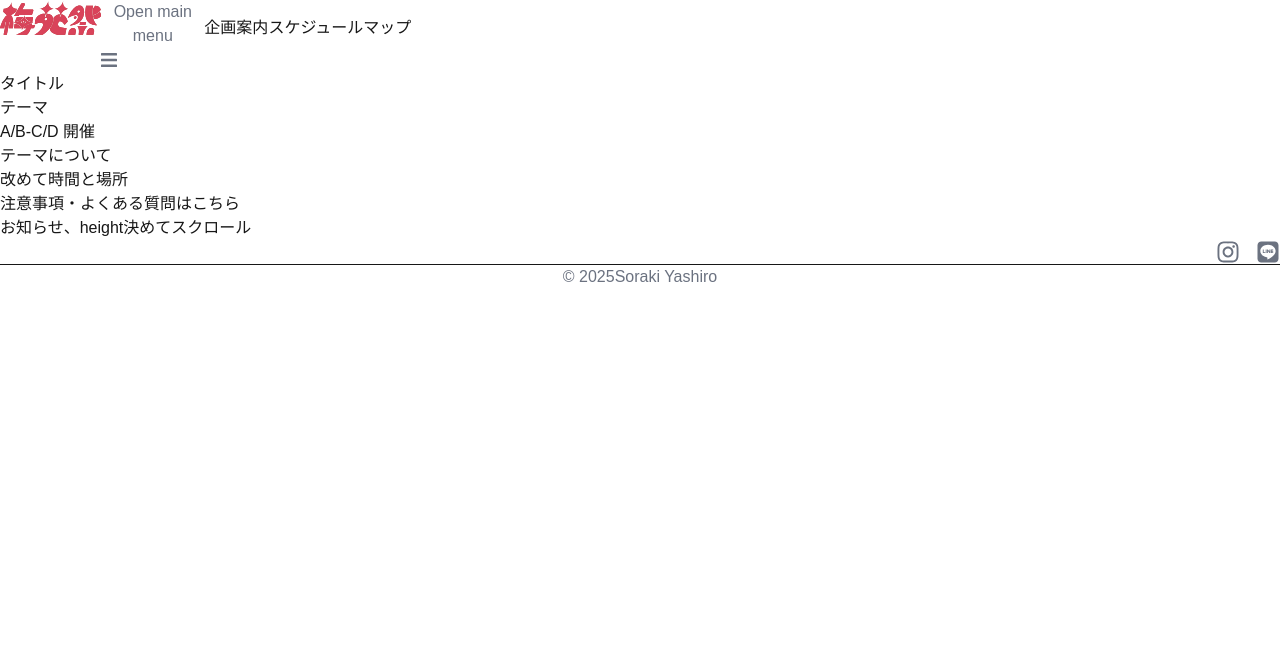
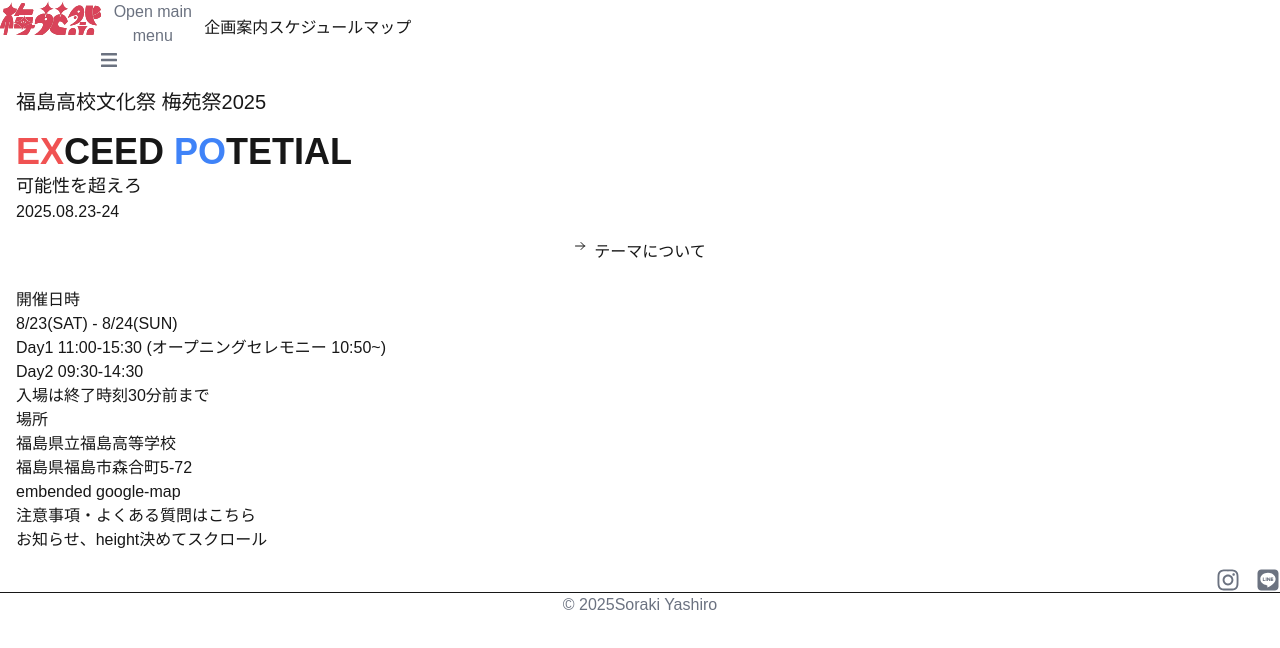
Before and after one commit to baiensai/2026, a Next.js app: page / in a window 1280 px wide. Shown: the top 648 px of the page. Built offline with nearby package versions, Linux system fonts and the light colour scheme.

Commit message:
微進捗

```diff
--- a/app/page.js
+++ b/app/page.js
@@ -1,14 +1,32 @@
 import Link from "next/link"
+import { Button } from "flowbite-react"
+import { HiOutlineArrowRight } from "react-icons/hi"
 
 function Index() {
   return (
-    <div>
-      <p>タイトル</p>
-      <p>テーマ</p>
-      <p>A/B-C/D 開催</p>
-      <Link href="/theme">テーマについて</Link>
-      <p>改めて時間と場所</p>
-      <p>注意事項・よくある質問はこちら</p>
+    <div className="p-4">
+      <div className="mb-6">
+        <p className="text-xl font-medium mb-4">福島高校文化祭 梅苑祭2025</p>
+        <p className="text-4xl font-bold"><span className="text-red-500">EX</span>CEED <span className="text-blue-500">PO</span>TETIAL</p>
+        <p className="text-lg">可能性を超えろ</p>
+        <p>2025.08.23-24</p>
+        <div className="flex justify-center mt-4">
+          <div className="w-40">
+            <Button color="alternative" pill as={Link} href="/theme"><HiOutlineArrowRight className="mr-2 h-3 w-3" />テーマについて</Button>
+          </div>
+        </div>
+      </div>
+
+      <p>開催日時</p>
+      <p>8/23(SAT) - 8/24(SUN)</p>
+      <p>Day1 11:00-15:30 (オープニングセレモニー 10:50~)</p>
+      <p>Day2 09:30-14:30</p>
+      <p>入場は終了時刻30分前まで</p>
+      <p>場所</p>
+      <p>福島県立福島高等学校</p>
+      <p>福島県福島市森合町5-72</p>
+      <p>embended google-map</p>
+      <Link href="/info">注意事項・よくある質問はこちら</Link>
       <p>お知らせ、height決めてスクロール</p>
     </div>
   )
```
